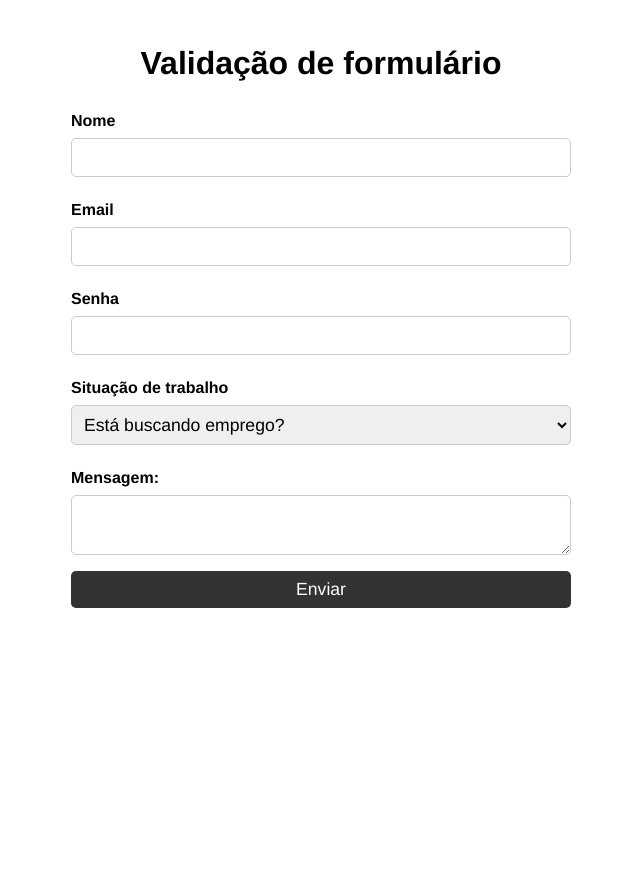
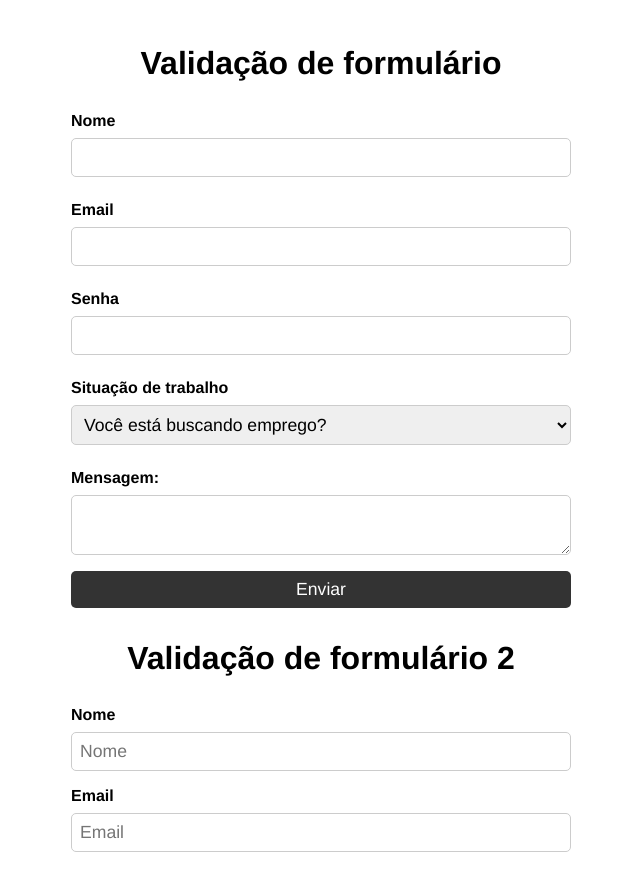
Before and after one commit to douglasrodriguesgit/form-validation, a plain HTML site: page index.html in a window 1280 px wide. Shown: the whole page, without its empty margins (319-959 px from the left). Before the commit the page ends 800 px from the top, so only its background shows below. Drawn offline with Linux system fonts and the light colour scheme.

Commit message:
adicionado correção de texto

```diff
--- a/css/style.css
+++ b/css/style.css
@@ -52,3 +52,7 @@ button {
   color: #fb5538;
   border-color: #fb5538;
 }
+
+.formvalidate2{
+  margin-top: 2rem;
+}
--- a/index.html
+++ b/index.html
@@ -1,10 +1,11 @@
 <!DOCTYPE html>
-<html lang="en">
+<html lang="pt">
 
 <head>
   <meta charset="UTF-8">
   <meta name="viewport" content="width=device-width, initial-scale=1.0">
   <link rel="stylesheet" href="./css/style.css">
+
   <title>Formulário</title>
 </head>
 <h1>Validação de formulário</h1>
@@ -24,7 +25,7 @@
 
   <label for="job">Situação de trabalho</label>
   <select name="job" id="job">
-    <option value="">Está buscando emprego?</option>
+    <option value=""> Você está buscando emprego?</option>
     <option value="yes">Sim</option>
     <option value="no">Não</option>
   </select>
@@ -35,6 +36,16 @@
   <span class="errorMessage"></span>
 
   <button type="submit">Enviar</button>
+</form>
+
+<h1 class="formvalidate2">Validação de formulário 2</h1>
+<form id="form2">
+
+<label for="nome">Nome</label>
+<input type="nome" id="nome" name="nome" placeholder="Nome">
+
+<label for="email">Email</label>
+<input type="email" id="email" name="email" placeholder="Email">
 
 </form>
 
```
